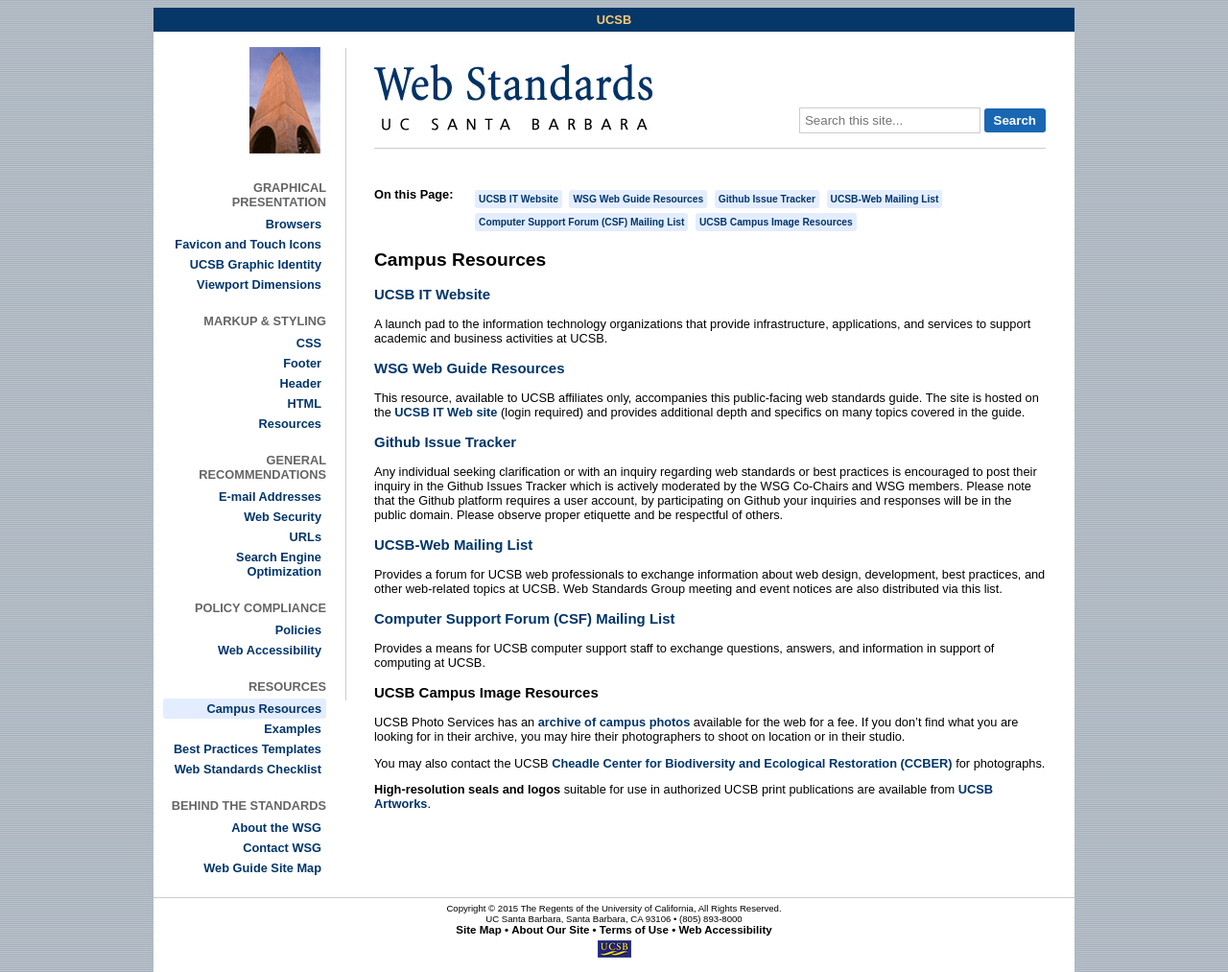
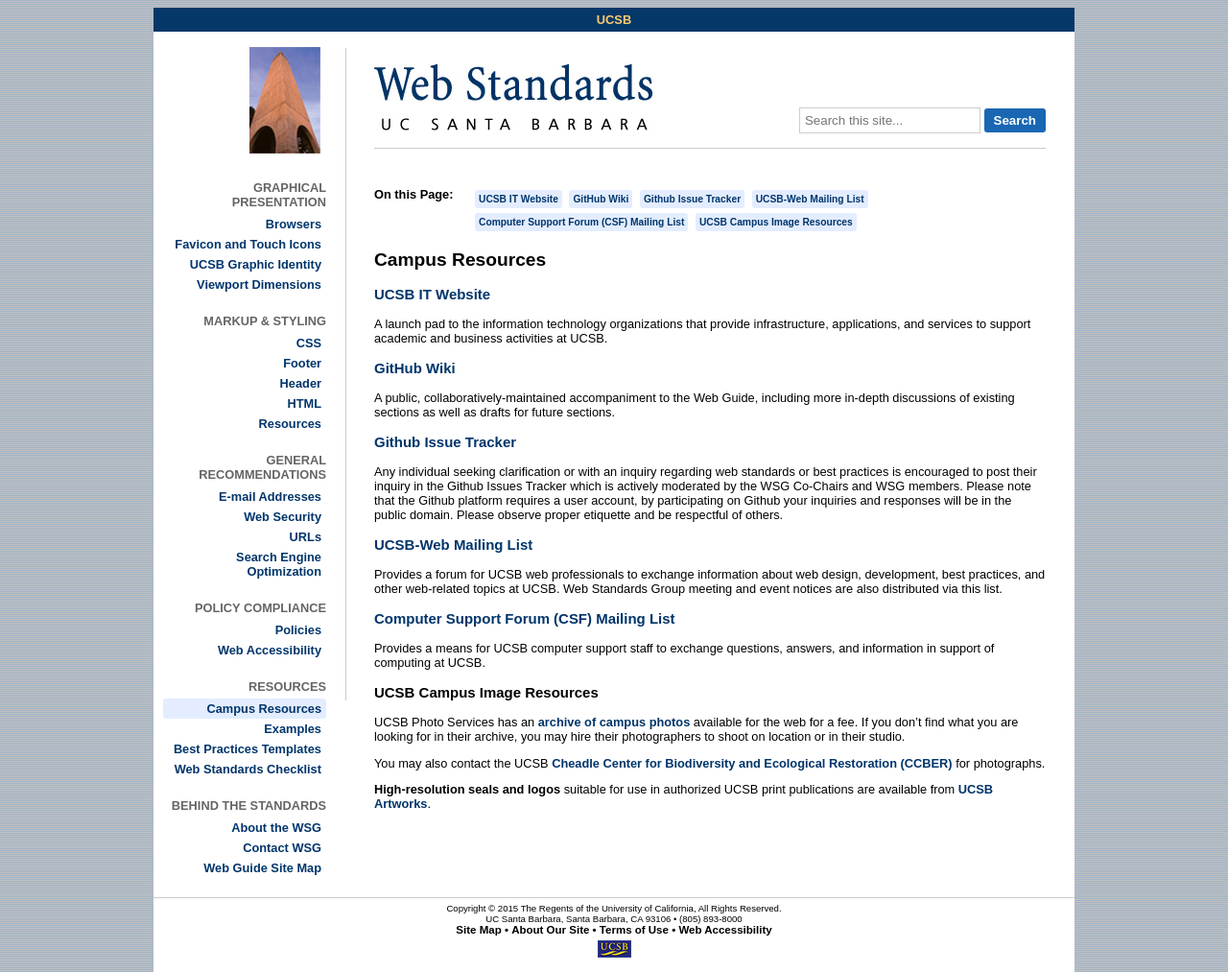
Before and after one commit to ucsb/webguide, a Jekyll site: the page built from campus-resources.md, in a window 1280 px wide. Shown: the whole page at 96% size. Built offline with Jekyll 4.4.1, drawn with Linux system fonts in a browser that asks for light colours; nearby versions of some CDN libraries; Markdown is read by kramdown in place of the engine named in the settings.

Commit message:
Removed WSG IT resources info, added GitHub wiki

```diff
--- a/campus-resources.md
+++ b/campus-resources.md
@@ -10,12 +10,11 @@
 infrastructure, applications, and services to support academic and business
 activities at UCSB.
 
-### [WSG Web Guide Resources](https://it.ucsb.edu/resources/web-standards-guide-resources)
+### [GitHub Wiki](https://github.com/ucsb-wsg/ucsb-wsg.github.io/wiki)
 
-This resource, available to UCSB affiliates only, accompanies this
-public-facing web standards guide. The site is hosted on the
-[UCSB IT Web site](https://it.ucsb.edu/) (login required) and
-provides additional depth and specifics on many topics covered in the guide.
+A public, collaboratively-maintained accompaniment to the Web Guide, including
+more in-depth discussions of existing sections as well as drafts for future
+sections.
 
 ### [Github Issue Tracker](https://github.com/ucsb-wsg/ucsb-wsg.github.io/issues)
 
```
